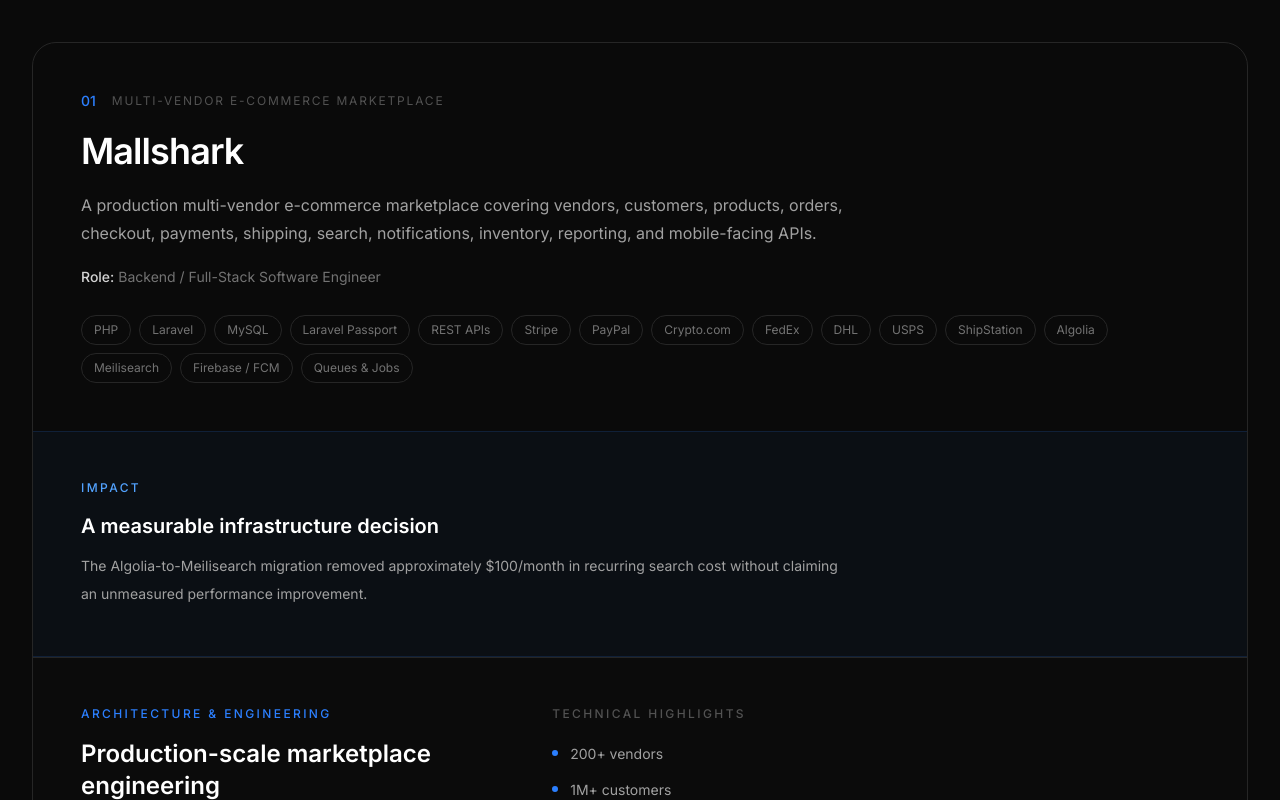
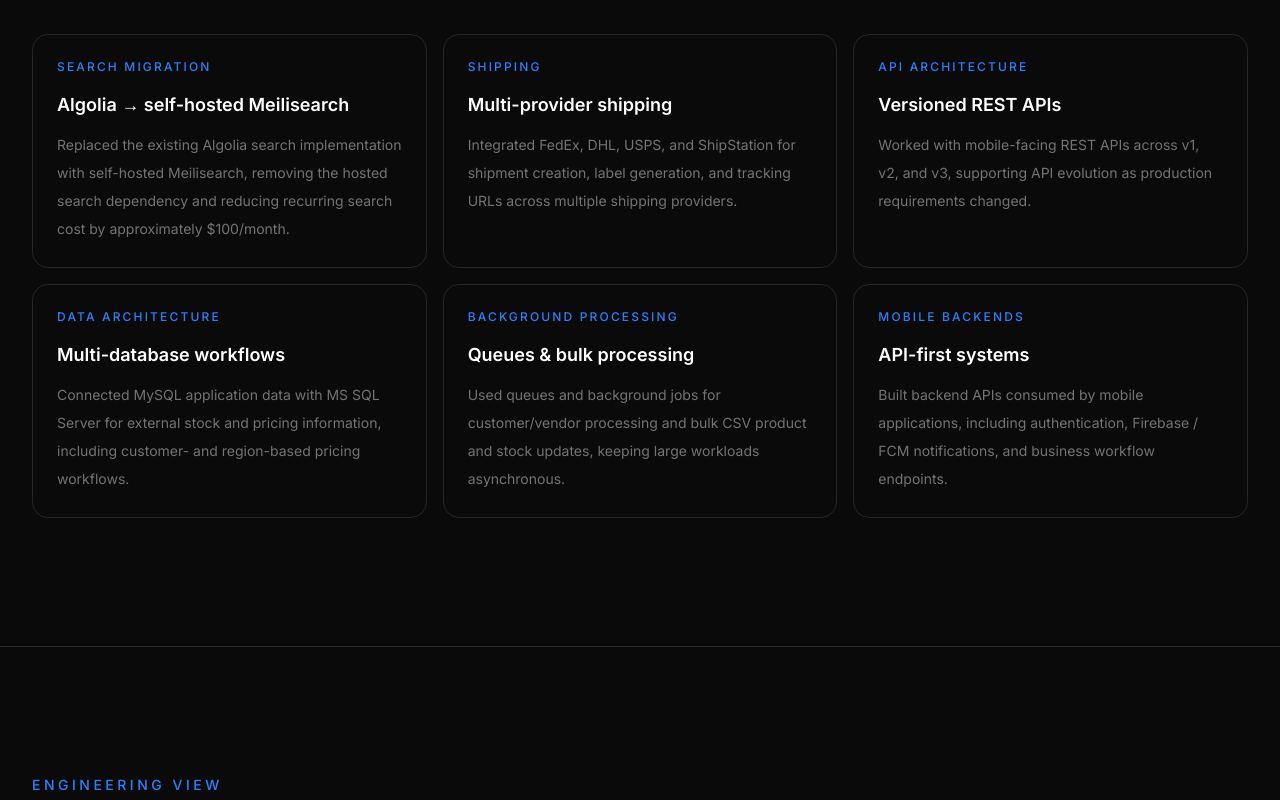
Before and after one commit to imiantalha/Portfolio, a Next.js app: page / in a window 1280 px wide. Shown: the part 3180-3980 px from the top of the page. Built offline with nearby package versions, Linux system fonts and the light colour scheme.

Commit message:
feat: integrate engineering sections into homepage

```diff
--- a/app/page.tsx
+++ b/app/page.tsx
@@ -1,6 +1,8 @@
 import About from "./components/About";
 import Contact from "./components/Contact";
 import Education from "./components/Education";
+import EngineeringArchitecture from "./components/EngineeringArchitecture";
+import EngineeringHighlights from "./components/EngineeringHighlights";
 import Experience from "./components/Experience";
 import FeaturedProjects from "./components/FeaturedProjects";
 import Footer from "./components/Footer";
@@ -20,6 +22,8 @@
         <Metrics />
         <About />
         <Skills />
+        <EngineeringHighlights />
+        <EngineeringArchitecture />
         <FeaturedProjects />
         <Experience />
         <Education />
```
